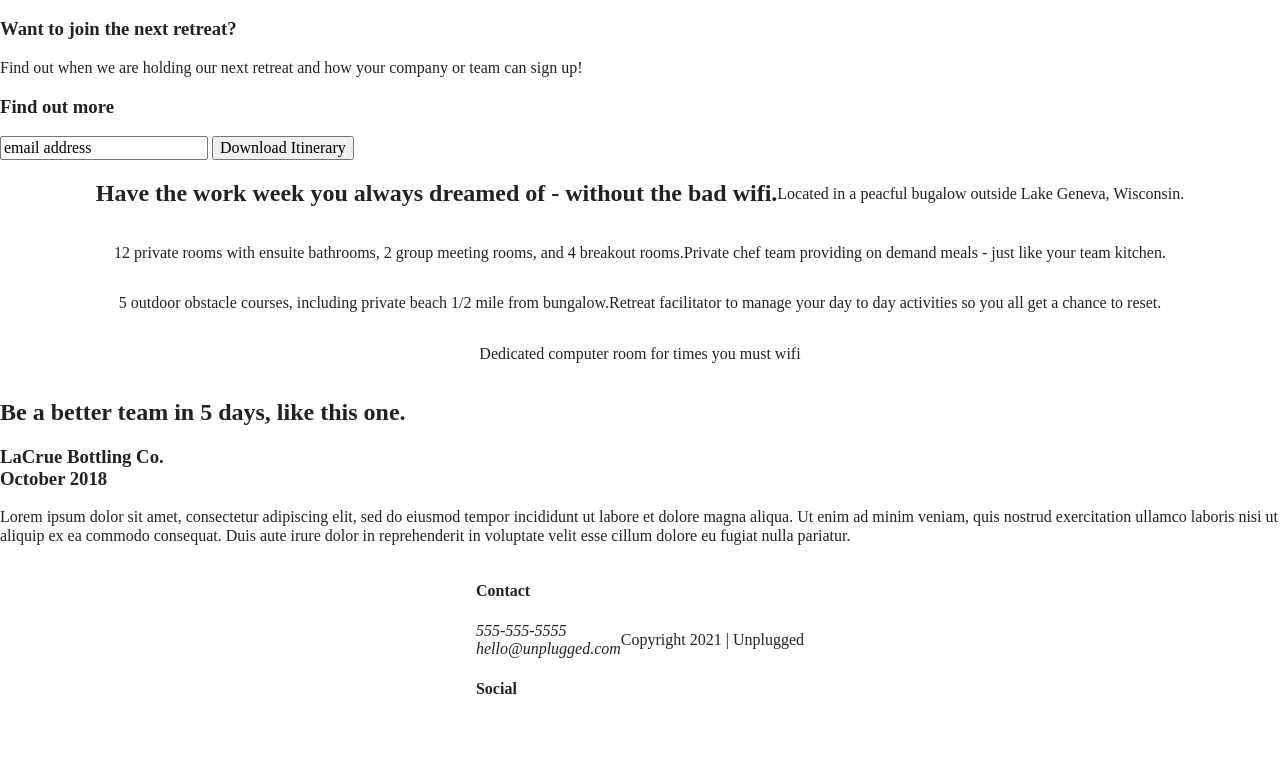
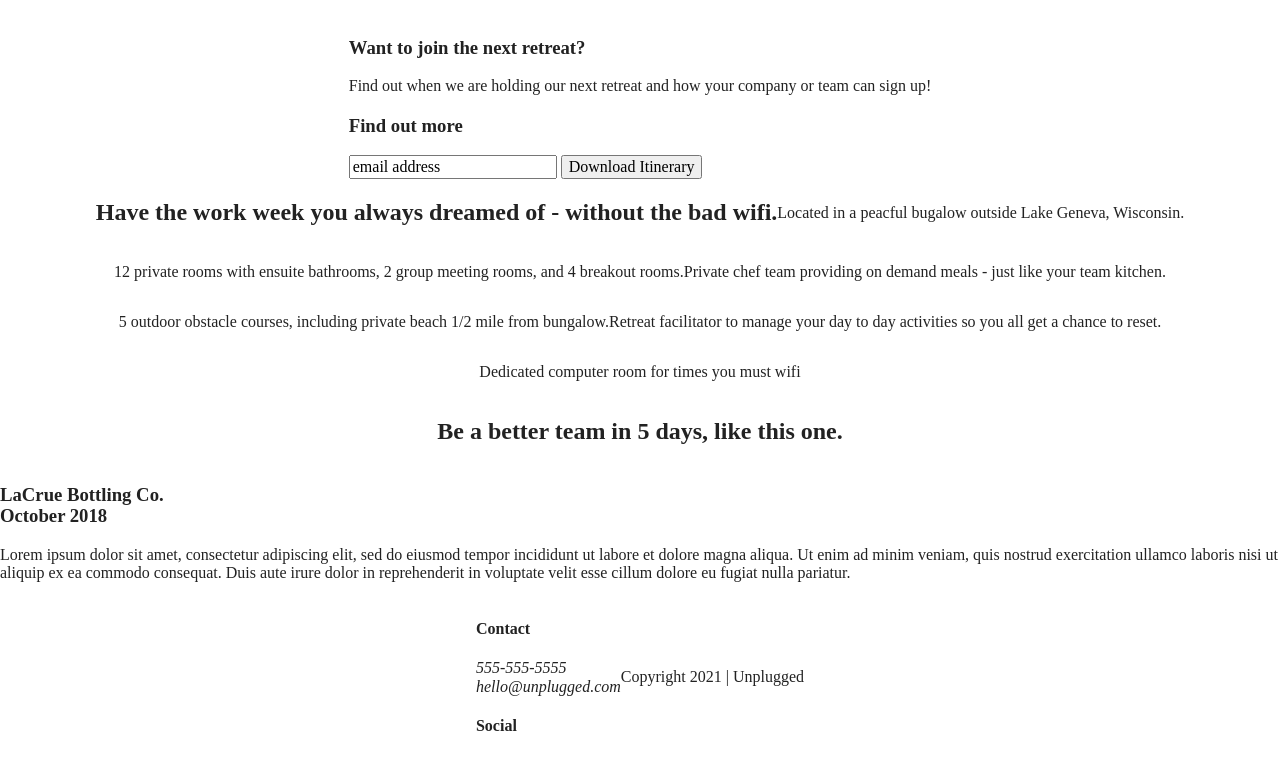
Before and after one commit to CatMonge/unplugged-website, a website built with Parcel: page index.html in a window 1280 px wide. Shown: the part 270-1027 px from the top of the page. Before the commit the page ends 990 px from the top, so only its background shows below. Built offline with nearby package versions, Linux system fonts and the light colour scheme.

Commit message:
added flexbox properties to aside tag; added flexbox properties to .reviews .content-wrapper tag

```diff
--- a/css/main.css
+++ b/css/main.css
@@ -109,6 +109,9 @@ header nav {
 section .content-wrapper {
 }
 aside {
+  display: flex;
+  justify-content: center;
+  align-items: center;
 }
 .form-description {
 }
@@ -127,6 +130,10 @@ aside {
 /**------Reviews------**/
 
 .reviews .content-wrapper {
+  display: flex;
+  justify-content: center;
+  align-items: center;
+  flex-flow: row wrap;
 }
 
 /**---- Footer ---- **/
```
